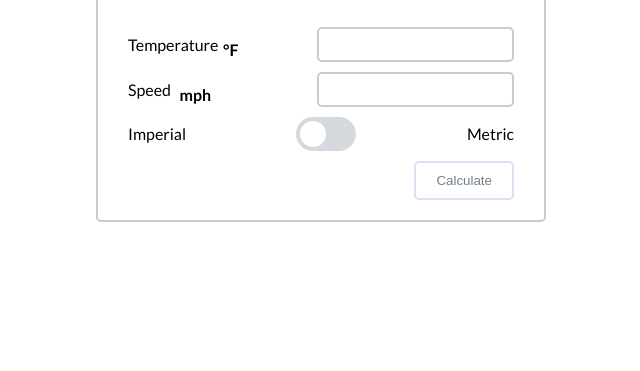
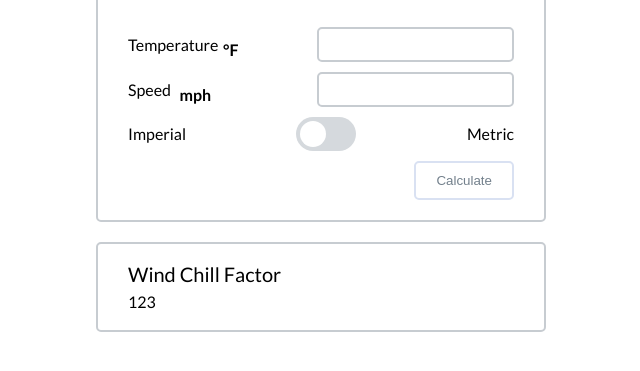
Before and after one commit to NiteArie/wind-chill, a plain HTML site: page index.html in a window 1280 px wide. Shown: the part 167-538 px from the top of the page, without its empty margins (319-959 px from the left). Drawn offline with Linux system fonts and the light colour scheme.

Commit message:
[Update] Output UI

```diff
--- a/index.html
+++ b/index.html
@@ -46,6 +46,12 @@
             </div>
         </form>
     </div>
+    <div class="output-wrapper">
+        <div class="output">
+            <h2 class="output__title">Wind Chill Factor</h2>
+            <p class="output__result">123</p>
+        </div>
+    </div>
     <script src="script.js"></script>
 </body>
 
--- a/style.css
+++ b/style.css
@@ -139,6 +139,19 @@ body {
     color: black;
 }
 
+.output-wrapper {
+    max-width: 450px;
+    padding: 20px 30px;
+    margin: 20px auto;
+    border: 2px solid hsl(210, 10%, 80%);
+    border-radius: 5px;
+}
+
+.output__title {
+    font-size: 20px;
+    margin-bottom: 10px;
+}
+
 .hidden {
     display: none;
 }
```
